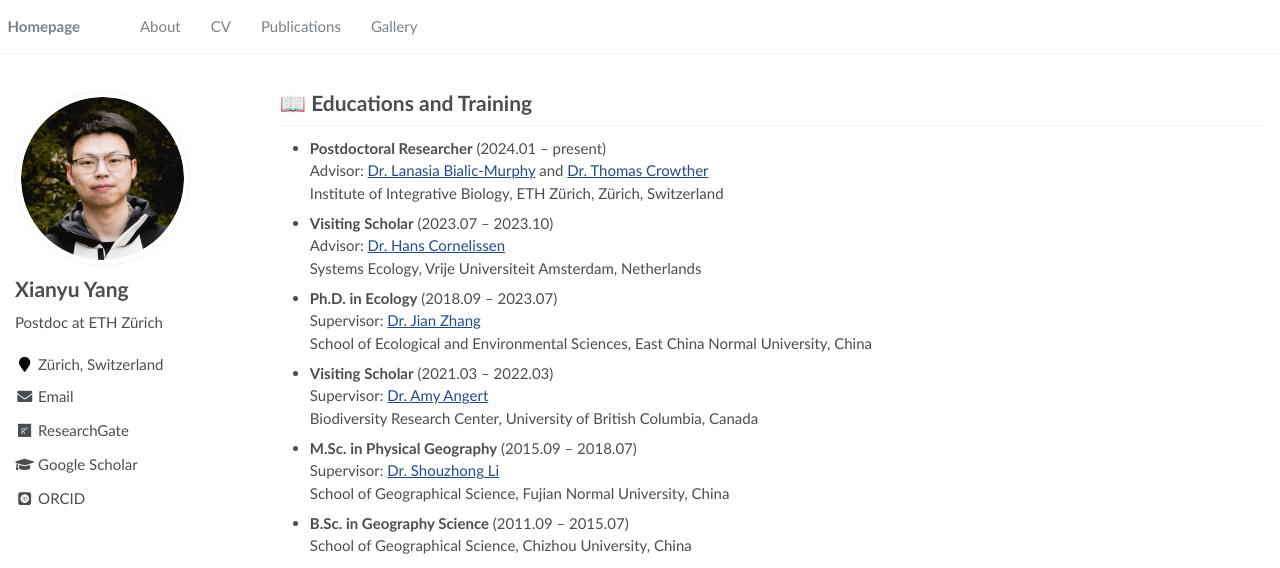
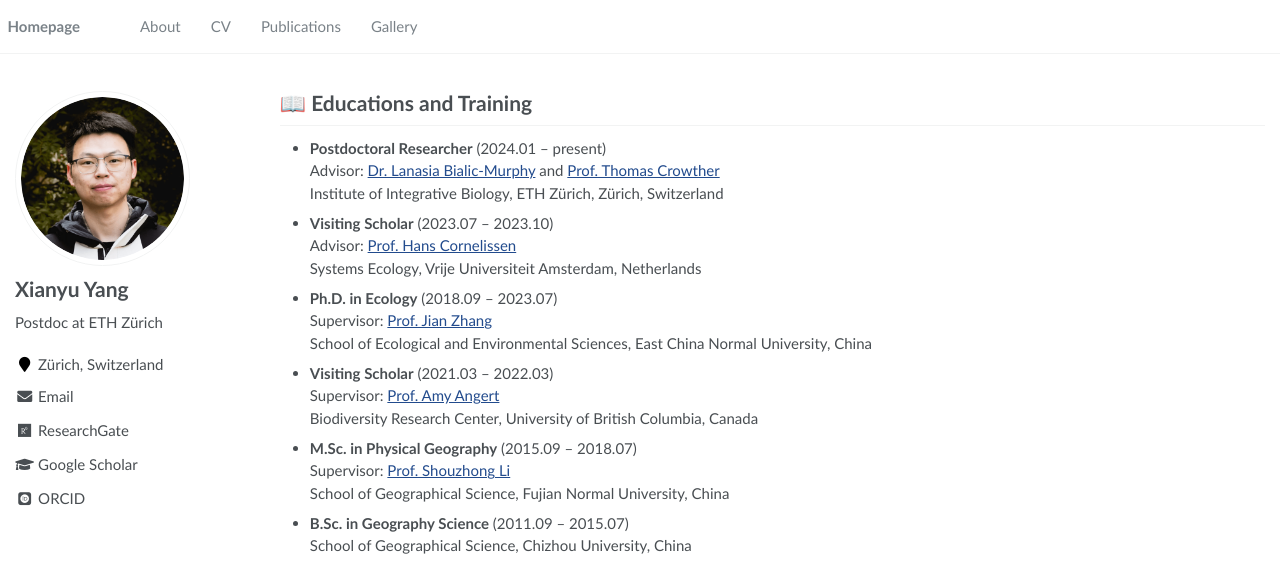
Before and after one commit to Xianyu-Yang/xianyu-yang.github.io, a Jekyll site: the page built from _pages/cv.md, in a window 1280 px wide and 1114 px high. Shown: the top 568 px of the window. Built offline with Jekyll 4.4.1, drawn with Linux system fonts in a browser that asks for light colours; some web fonts are replaced.

Commit message:
Update cv.md

```diff
--- a/_pages/cv.md
+++ b/_pages/cv.md
@@ -7,23 +7,23 @@ author_profile: true
 
 # 📖 Educations and Training
 - **Postdoctoral Researcher** (2024.01 – present)
-  Advisor: [Dr. Lanasia Bialic-Murphy](https://crowtherlab.com/dr-lalasia-bialic-murphy/){:target="_blank"} and [Dr. Thomas Crowther](https://crowtherlab.com/about-tom-crowther/){:target="_blank"}
+  Advisor: [Dr. Lanasia Bialic-Murphy](https://crowtherlab.com/dr-lalasia-bialic-murphy/){:target="_blank"} and [Prof. Thomas Crowther](https://crowtherlab.com/about-tom-crowther/){:target="_blank"}
   Institute of Integrative Biology, ETH Zürich, Zürich, Switzerland
 
 - **Visiting Scholar** (2023.07 – 2023.10)
-  Advisor: [Dr. Hans Cornelissen](https://research.vu.nl/en/persons/hans-cornelissen){:target="_blank"}
+  Advisor: [Prof. Hans Cornelissen](https://research.vu.nl/en/persons/hans-cornelissen){:target="_blank"}
   Systems Ecology, Vrije Universiteit Amsterdam, Netherlands
 
 - **Ph.D. in Ecology** (2018.09 – 2023.07)
-  Supervisor: [Dr. Jian Zhang](https://ecoinfor.github.io/index.html){:target="_blank"}
+  Supervisor: [Prof. Jian Zhang](https://ecoinfor.github.io/index.html){:target="_blank"}
   School of Ecological and Environmental Sciences, East China Normal University, China
 
 - **Visiting Scholar** (2021.03 – 2022.03)
-  Supervisor: [Dr. Amy Angert](https://angert.github.io/people.html){:target="_blank"}
+  Supervisor: [Prof. Amy Angert](https://angert.github.io/people.html){:target="_blank"}
   Biodiversity Research Center, University of British Columbia, Canada
 
 - **M.Sc. in Physical Geography** (2015.09 – 2018.07)
-  Supervisor: [Dr. Shouzhong Li](https://geo.fjnu.edu.cn/dd/84/c4964a187780/page.htm){:target="_blank"}
+  Supervisor: [Prof. Shouzhong Li](https://geo.fjnu.edu.cn/dd/84/c4964a187780/page.htm){:target="_blank"}
   School of Geographical Science, Fujian Normal University, China
 
 - **B.Sc. in Geography Science** (2011.09 – 2015.07)
```
